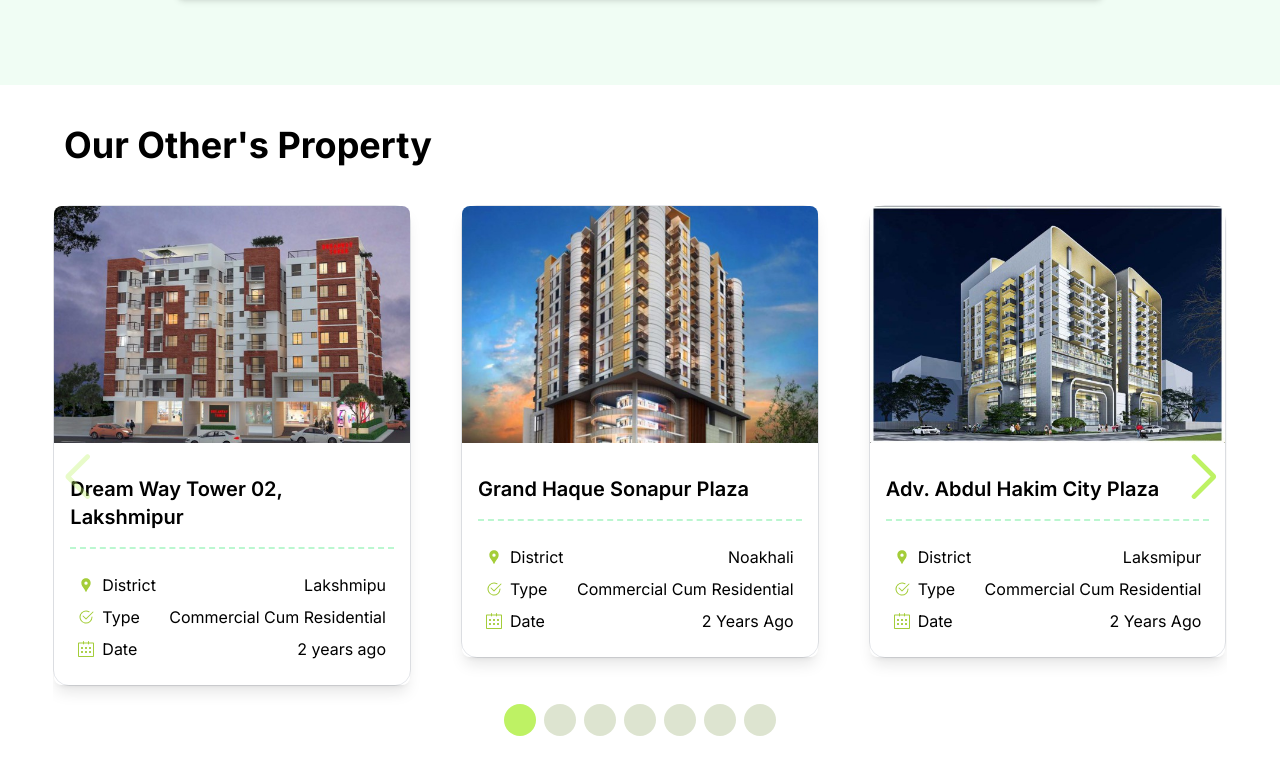
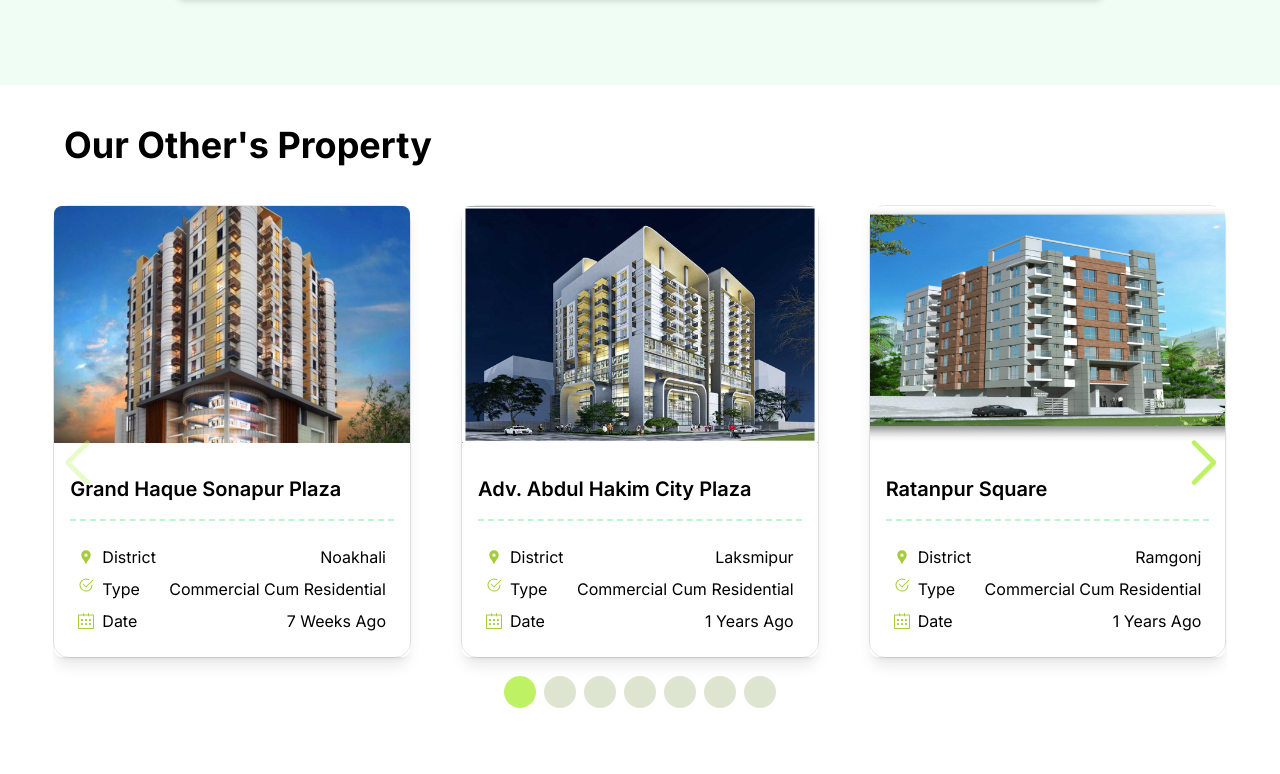
Before and after one commit to Babul56/way, a Next.js app: page /ongoing-project/adv-abdul-hakim-city-plaza in a window 1280 px wide. Shown: the part 1810-2584 px from the top of the page. Built offline with nearby package versions, Linux system fonts and the light colour scheme; grey boxes are pictures that could not be loaded.

Commit message:
improved some style

```diff
--- a/src/components/layout/NavMenu.tsx
+++ b/src/components/layout/NavMenu.tsx
@@ -52,7 +52,7 @@ export default function Menu() {
           NavOpen ? "translate-x-0" : "-translate-x-full"
         }`}
       >
-        <div className="z-50 flex w-9/12 flex-col gap-4 bg-white">
+        <div className="z-50 flex w-9/12 flex-col gap-4 overflow-y-scroll bg-white">
           {/* Header with logo and close button */}
           <div className="text-primary-200 dark:text-primary-100 flex items-center justify-between px-8 py-5">
             <Link href={"/"}>
@@ -98,7 +98,7 @@ export default function Menu() {
             {/* Contact Us button */}
             <Link
               href="/contact-us"
-              className="rounded-full px-6 py-2 ring-1 ring-black transition-all duration-300 hover:bg-white"
+              className="flex items-center justify-center rounded-full px-6 py-2 ring-1 ring-black transition-all duration-300 hover:bg-white"
             >
               Contact Us
             </Link>
--- a/src/components/layout/SignUp.tsx
+++ b/src/components/layout/SignUp.tsx
@@ -41,7 +41,7 @@ export default function SignUp() {
       {isPopupOpen && (
         <div className="fixed left-0 top-0 h-full w-full bg-gray-900 bg-opacity-30 backdrop-blur-sm">
           {/* Popup */}
-          <div className="relative top-28 mx-auto flex h-fit w-fit flex-col items-center justify-center gap-4 rounded-lg bg-white p-4 shadow-md md:p-8">
+          <div className="relative top-28 mx-auto flex h-fit w-10/12 flex-col items-center justify-center gap-4 rounded-lg bg-white p-4 shadow-md md:p-8">
             <button
               onClick={closePopup}
               className="absolute -right-6 -top-6 flex h-10 w-10 items-center justify-center rounded-full bg-gray-800 font-bold text-white opacity-50 transition-all duration-300 hover:rotate-180"
--- a/src/components/pages/home/aboutus/AboutUs.tsx
+++ b/src/components/pages/home/aboutus/AboutUs.tsx
@@ -1,7 +1,7 @@
 export default function AboutUs() {
   return (
     <section className="mb-28 bg-white px-4 md:px-10 md:py-12 lg:px-44 lg:py-20">
-      <div className="card grid grid-cols-4  gap-6">
+      <div className="card grid grid-cols-4  gap-10">
         <div className=" order-2 col-span-4 rounded-2xl bg-gray-50 lg:order-1 lg:col-span-2 xl:col-span-2">
           <div className="mx-auto max-w-screen-md ">
             <form action="#" className="space-y-6">
--- a/src/components/pages/home/featured/Featured.tsx
+++ b/src/components/pages/home/featured/Featured.tsx
@@ -36,7 +36,7 @@ export default function Featured() {
               <p className="text-xl font-bold text-white">
                 Zam Zam Tower, Noakhali
               </p>
-              <button className="text-md mt-2 border border-lime-500 px-2 font-medium text-white hover:text-lime-500">
+              <button className="text-md my-2 rounded-full border border-lime-500 px-5 py-1 font-medium text-white hover:text-lime-500 group-hover:bg-lime-600">
                 View Details
               </button>
             </div>
@@ -56,7 +56,7 @@ export default function Featured() {
               <p className="text-xl font-bold text-white">
                 popular City Plaza, Ramgonj
               </p>
-              <button className="text-md mt-2 border border-lime-500 px-2 font-medium text-white hover:text-lime-500">
+              <button className="text-md my-2 rounded-full border border-lime-500 px-5 py-1 font-medium text-white hover:text-lime-500 group-hover:bg-lime-600">
                 View Details
               </button>
             </div>
@@ -76,7 +76,7 @@ export default function Featured() {
               <p className="text-xl font-bold text-white">
                 Dream Way Tower 02, Lakshmipur
               </p>
-              <button className="text-md mt-2 border border-lime-500 px-2 font-medium text-white hover:text-lime-500">
+              <button className="text-md my-2 rounded-full border border-lime-500 px-5 py-1 font-medium text-white hover:text-lime-500 group-hover:bg-lime-600">
                 View Details
               </button>
             </div>
--- a/src/components/pages/home/hero/Hero.tsx
+++ b/src/components/pages/home/hero/Hero.tsx
@@ -11,27 +11,21 @@ export default function Hero() {
   return (
     <section className="bg-gradient-to-t from-green-100 to-green-50 px-4 py-10 pt-32 md:px-10 md:pb-12 md:pt-40 lg:px-44 lg:pb-16">
       <div className="grid items-center gap-5 lg:grid-cols-2">
-        {/* Welcome and Title Section */}
-        <div className="order-2 mt-10 lg:order-1 lg:mt-0 xl:mt-0">
+        <div className="order-2 flex flex-col justify-center gap-10 lg:order-1 ">
           <span className="text-md flex w-fit items-center gap-2 rounded-3xl bg-lime-200 px-4 py-2 pr-6 font-light text-gray-900 md:text-xl ">
-            {/* Welcome message */}
             welcome to way housing
             <FaHandsClapping color="#f4a025" />
           </span>
-          <h2 className="hero-text mt-6 text-4xl font-bold leading-tight tracking-wide lg:text-5xl lg:leading-snug">
-            {/* Hero title */}
-            Your Dream Home
-            <br /> Just a Click Away
+          <h2 className="hero-text text-4xl font-bold leading-tight tracking-wide lg:text-5xl lg:leading-snug">
+            Your Dream Home Just a Click Away
           </h2>
-          <p className="mb-6 mt-6 text-sm md:text-xl">
-            {/* Subtitle */}
+          <p className=" md:text-xl">
             Find Your Dream Home Today – One Click, Endless Possibilities.
           </p>
           <Link
             href="/upcoming-project"
-            className="md:text-md mt-10 rounded-lg bg-lime-300 px-5 py-3 font-medium text-gray-900 hover:bg-lime-500 lg:text-lg"
+            className="md:text-md w-fit rounded-lg bg-lime-300 px-5 py-3 font-medium text-gray-900 hover:bg-lime-500 lg:text-lg"
           >
-            {/* CTA button */}
             Discover More
           </Link>
         </div>
--- a/src/components/pages/home/otherproperty/OtherProperty.tsx
+++ b/src/components/pages/home/otherproperty/OtherProperty.tsx
@@ -1,5 +1,6 @@
 "use client";
 import Image from "next/image";
+import Link from "next/link";
 import { BsCheck2Circle } from "react-icons/bs";
 import { MdLocationPin } from "react-icons/md";
 import { SlCalender } from "react-icons/sl";
@@ -9,7 +10,7 @@ import "swiper/css/navigation";
 import "swiper/css/pagination";
 import { FreeMode, Navigation, Pagination } from "swiper/modules";
 import { Swiper, SwiperSlide } from "swiper/react";
-import { PropertyData } from "./PropertyData";
+import { OngoingData } from "../../ongoing/OngoingData";
 import "./style.css";
 
 export default function OtherProperty() {
@@ -43,9 +44,12 @@ export default function OtherProperty() {
         modules={[FreeMode, Pagination, Navigation]}
         className="mb-10 w-11/12 pb-10"
       >
-        {PropertyData.map((data) => (
+        {OngoingData.map((data) => (
           <SwiperSlide key={data.id} className="mb-16">
-            <div className="swiper-slide flex items-center justify-center rounded-2xl border border-gray-200">
+            <Link
+              href={`/ongoing-project/${data.slug}`}
+              className="swiper-slide flex items-center justify-center rounded-2xl border border-gray-200"
+            >
               <div className="h-full w-full">
                 <article className="overflow-hidden rounded-lg shadow-lg">
                   <Image
@@ -56,13 +60,8 @@ export default function OtherProperty() {
 
                   <div>
                     <header className="m-4 border-b-2 border-dashed border-green-200 p-4 pl-0">
-                      <h1>
-                        <a
-                          className="text-xl font-semibold text-black"
-                          href="#"
-                        >
-                          {data.name}
-                        </a>
+                      <h1 className="text-xl font-semibold text-black">
+                        {data.name}
                       </h1>
                     </header>
                     <footer className="p-4 pt-0">
@@ -74,11 +73,11 @@ export default function OtherProperty() {
                         <p>{data.district}</p>
                       </div>
                       <div className="flex p-2 pt-0">
-                        <p className="mr-auto flex items-center gap-2">
+                        <p className="mr-auto flex gap-2">
                           <BsCheck2Circle color="#a4cd39" />
                           Type
                         </p>
-                        <p>{data.type}</p>
+                        <p className="text-right">{data.type}</p>
                       </div>
                       <div className="flex p-2 pt-0">
                         <p className="mr-auto flex items-center gap-2">
@@ -91,7 +90,7 @@ export default function OtherProperty() {
                   </div>
                 </article>
               </div>
-            </div>
+            </Link>
           </SwiperSlide>
         ))}
       </Swiper>
--- a/src/components/pages/home/otherproperty/PropertyData.ts
+++ /dev/null
@@ -1,84 +0,0 @@
-import pic2 from "@/images/Grand-haque-sonapur.jpeg";
-import pic4 from "@/images/Ratanpur-square.png";
-import pic3 from "@/images/abdul-hakim-city.jpg";
-import pic9 from "@/images/dream-tower.jpg";
-import pic1 from "@/images/dreamway-tower.jpg";
-import pic8 from "@/images/hadid-tower.jpg";
-import pic6 from "@/images/popular-city-tower.jpg";
-import pic7 from "@/images/shopno-neer-2.jpg";
-import pic5 from "@/images/zamzam-tower.jpg";
-
-export const PropertyData = [
-  {
-    id: 1,
-    image: pic1,
-    name: "Dream Way Tower 02, Lakshmipur",
-    district: "Lakshmipu",
-    type: "Commercial Cum Residential",
-    date: "2 years ago",
-  },
-  {
-    id: 2,
-    image: pic2,
-    name: "Grand Haque Sonapur Plaza",
-    district: "Noakhali",
-    type: "Commercial Cum Residential",
-    date: "2 Years Ago",
-  },
-  {
-    id: 3,
-    image: pic3,
-    name: "Adv. Abdul Hakim City Plaza",
-    district: "Laksmipur",
-    type: "Commercial Cum Residential",
-    date: "2 Years Ago",
-  },
-  {
-    id: 4,
-    image: pic4,
-    name: "Ratanpur Square Ramgonj",
-    district: "Ramgonj",
-    type: "Commercial Cum Residential",
-    date: "2 Years Ago",
-  },
-  {
-    id: 5,
-    image: pic5,
-    name: "Zam Zam Tower",
-    district: "Noakhali",
-    type: "Commercial Cum Residential",
-    date: "2 Years Ago",
-  },
-  {
-    id: 6,
-    image: pic6,
-    name: "Popular City Plaza, Ramgonj",
-    district: "Noakhali",
-    type: "Commercial Cum Residential",
-    date: "2 Years Ago",
-  },
-  {
-    id: 7,
-    image: pic7,
-    name: "Shopno Neer -01",
-    district: "Dhaka",
-    type: "Commercial Cum Residential",
-    date: "2 Years Ago",
-  },
-  {
-    id: 8,
-    image: pic8,
-    name: "Hadid Tower -01",
-    district: "Dhaka",
-    type: "Commercial Cum Residential",
-    date: "2 Years Ago",
-  },
-  {
-    id: 9,
-    image: pic9,
-    name: "Shopno Neer -04",
-    district: "Dhaka",
-    type: "Commercial Cum Residential",
-    date: "2 Years Ago",
-  },
-];
--- a/src/components/pages/home/whyus/WhyUs.tsx
+++ b/src/components/pages/home/whyus/WhyUs.tsx
@@ -41,7 +41,7 @@ export default function WhyUs() {
             </div>
             <Link
               href="/contact"
-              className="md:text-md anim-hero-button mt-6 rounded-3xl bg-lime-300 px-5 py-2 font-medium text-gray-900 hover:bg-lime-500 lg:text-lg"
+              className="md:text-md anim-hero-button mt-6 rounded-3xl bg-lime-300 px-8 py-2 font-medium text-gray-900 hover:bg-lime-500 lg:text-lg"
             >
               Contact Us
             </Link>
--- a/src/components/pages/ongoing/project/ProjectHead.tsx
+++ b/src/components/pages/ongoing/project/ProjectHead.tsx
@@ -91,7 +91,7 @@ export default function ProjectHead({
           <div className="flex-shrink-0">
             <div className="flex max-w-full flex-col">
               <Image
-                className="h-[23rem] w-full rounded-2xl object-cover"
+                className="h-[15rem] w-full rounded-2xl object-cover md:h-[23rem]"
                 src={
                   selectedImageIndex === 0
                     ? pic1
@@ -103,7 +103,7 @@ export default function ProjectHead({
                 loading="lazy"
               />
 
-              <div className="mt-4 flex h-[5rem] gap-4 md:h-[7rem]">
+              <div className="mt-4 flex h-[5rem] gap-2 overflow-clip md:h-[7rem] md:gap-4">
                 <Image
                   alt=""
                   src={pic1}
```
